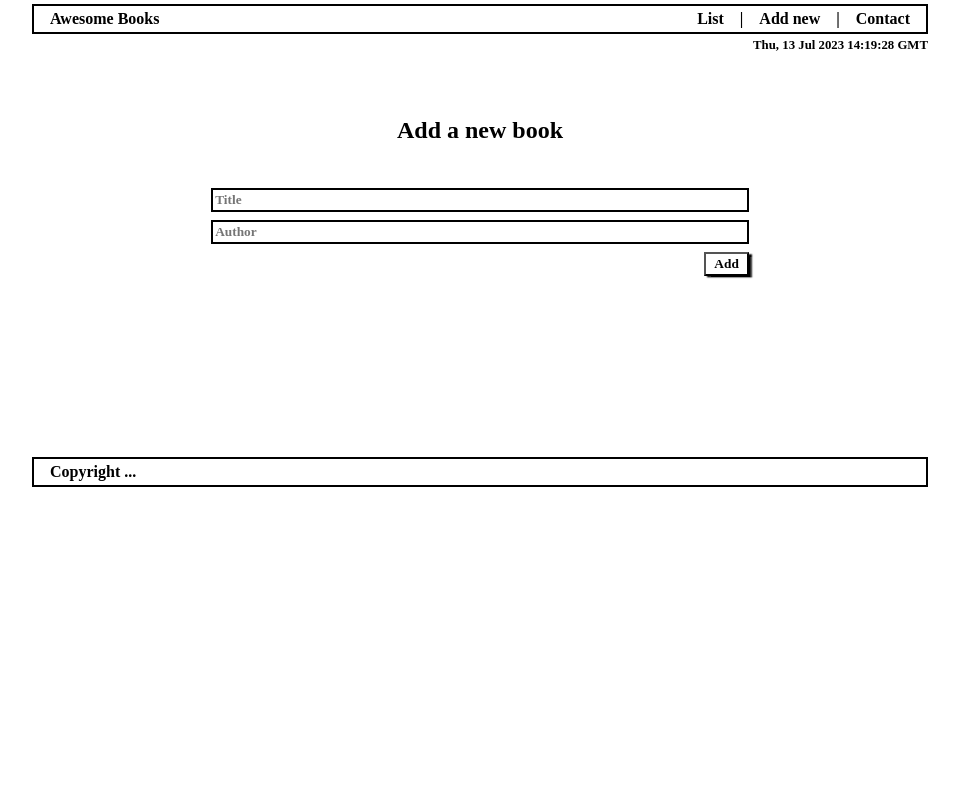
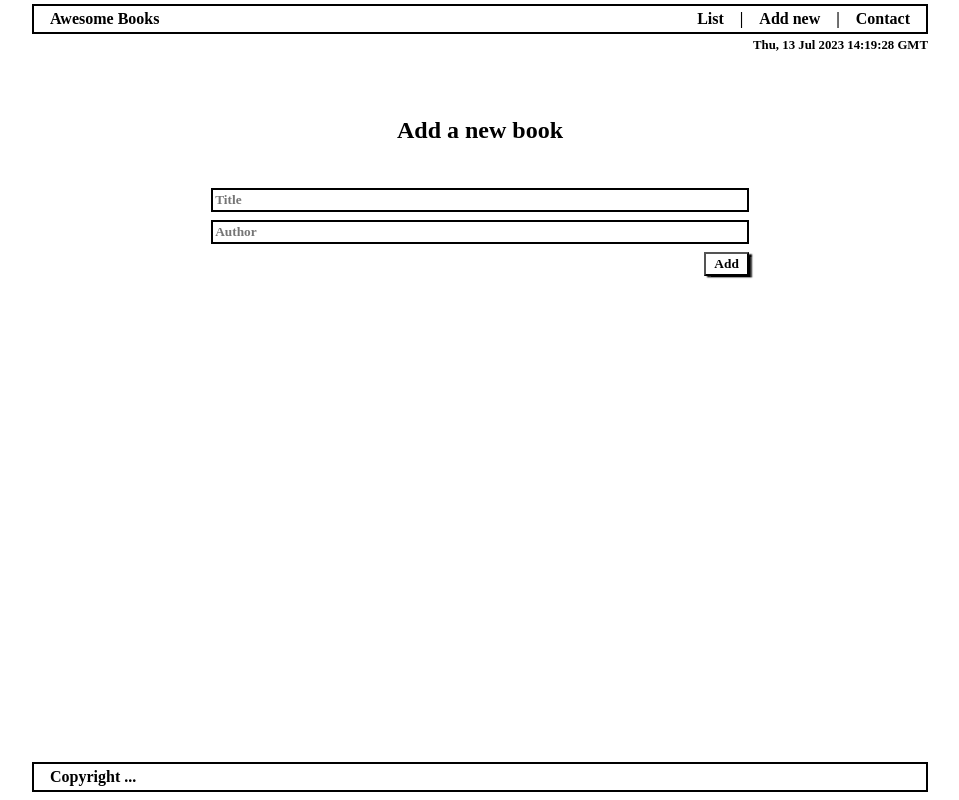
Before and after one commit to tajemouti/awesome-books, a website: page index.html in a window 1280 px wide. Shown: the whole page, without its empty margins (160-1119 px from the left). Drawn offline with Linux system fonts and the light colour scheme.

Commit message:
Implement the requested change

```diff
--- a/style.css
+++ b/style.css
@@ -100,4 +100,8 @@ footer {
   padding: 4px 1rem;
   border: 2px solid;
   margin: 4px 15%;
+  position: fixed;
+  bottom: 4px;
+  left: 0;
+  right: 0;
 }
```
